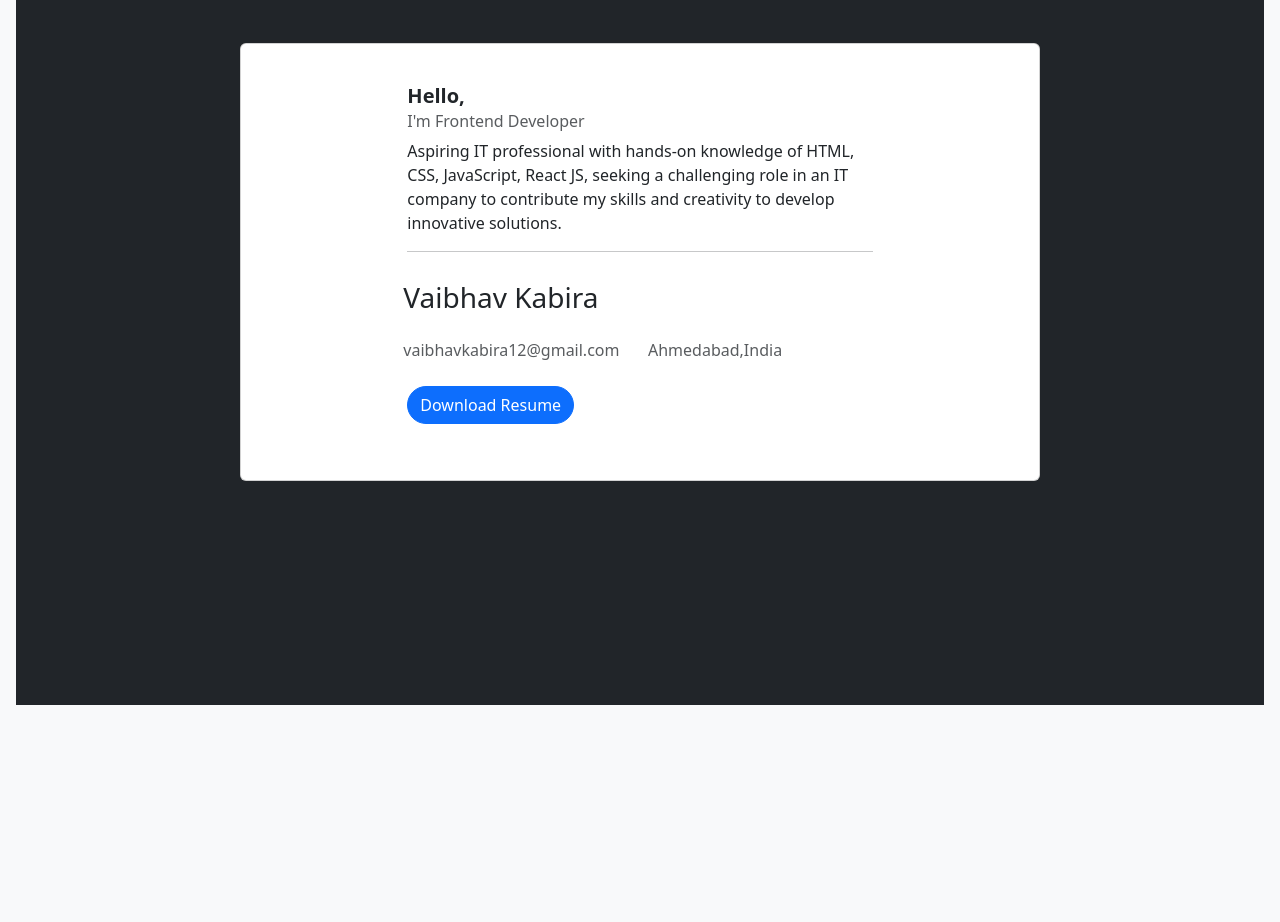
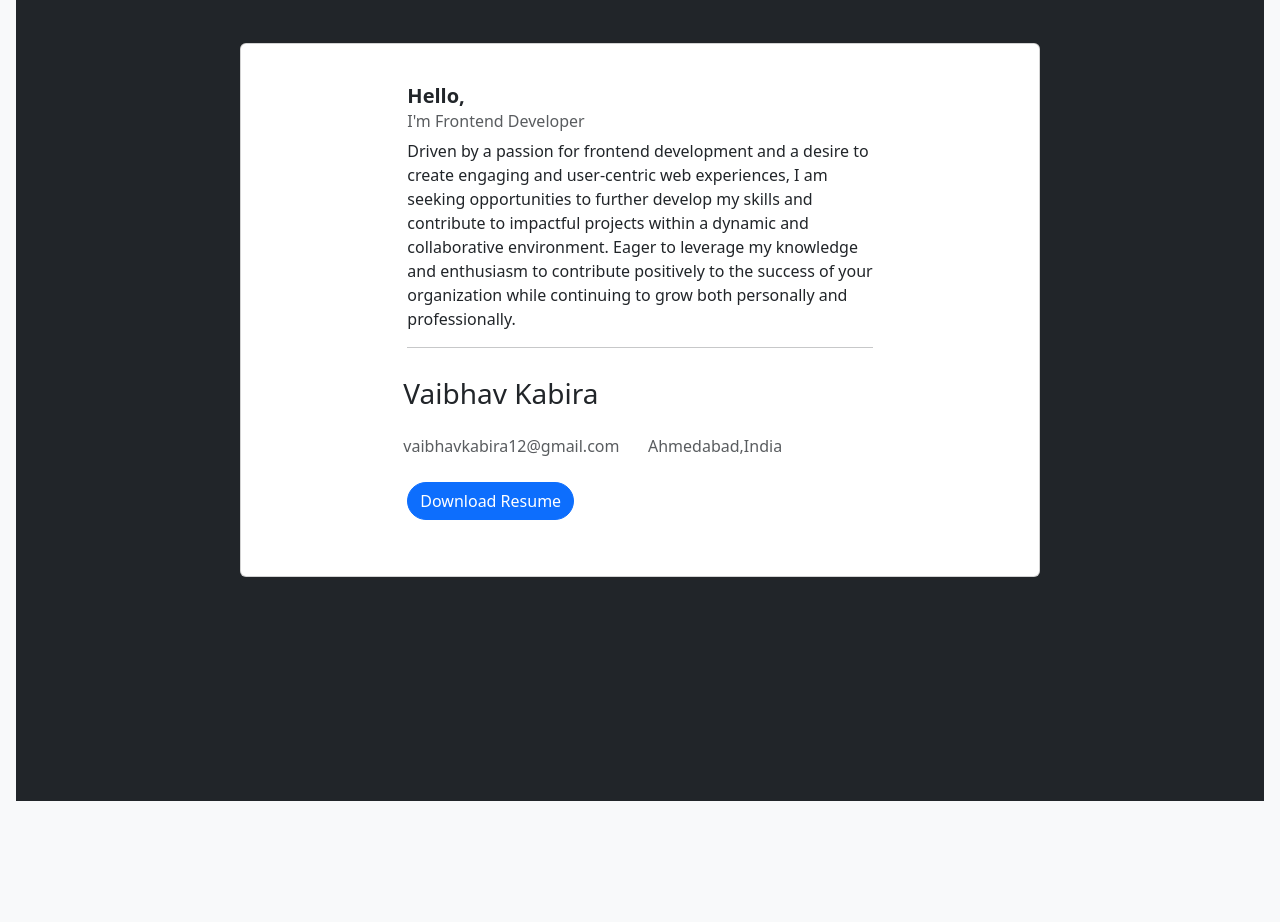
Before and after one commit to Vaibhav-1211/vk_portfolio.github.io, a React (Vite) app: page / in a window 1280 px wide. Shown: the part 980-1902 px from the top of the page. Built offline with nearby package versions, Linux system fonts and the light colour scheme.

Commit message:
card-tect-changed

```diff
--- a/src/pages/Page2.jsx
+++ b/src/pages/Page2.jsx
@@ -25,10 +25,7 @@ class PDFDownloader extends React.Component {
             <div className="card-body  ">
               <h5 className="card-title fw-bold text-start">Hello,</h5>
               <h6 className='card-subtitle mb-2 text-muted'>I'm Frontend Developer</h6>
-              <p className="card-text">Aspiring IT professional with hands-on knowledge of HTML,
-                CSS, JavaScript, React JS, seeking a challenging role in an IT
-                company to contribute my skills and creativity to develop
-                innovative solutions.</p>
+              <p className="card-text">Driven by a passion for frontend development and a desire to create engaging and user-centric web experiences, I am seeking opportunities to further develop my skills and contribute to impactful projects within a dynamic and collaborative environment. Eager to leverage my knowledge and enthusiasm to contribute positively to the success of your organization while continuing to grow both personally and professionally.</p>
               <hr />
               <div className='row '>
                 <div className="col p-2 fw-medium fs-3 ">Vaibhav Kabira</div>
```
